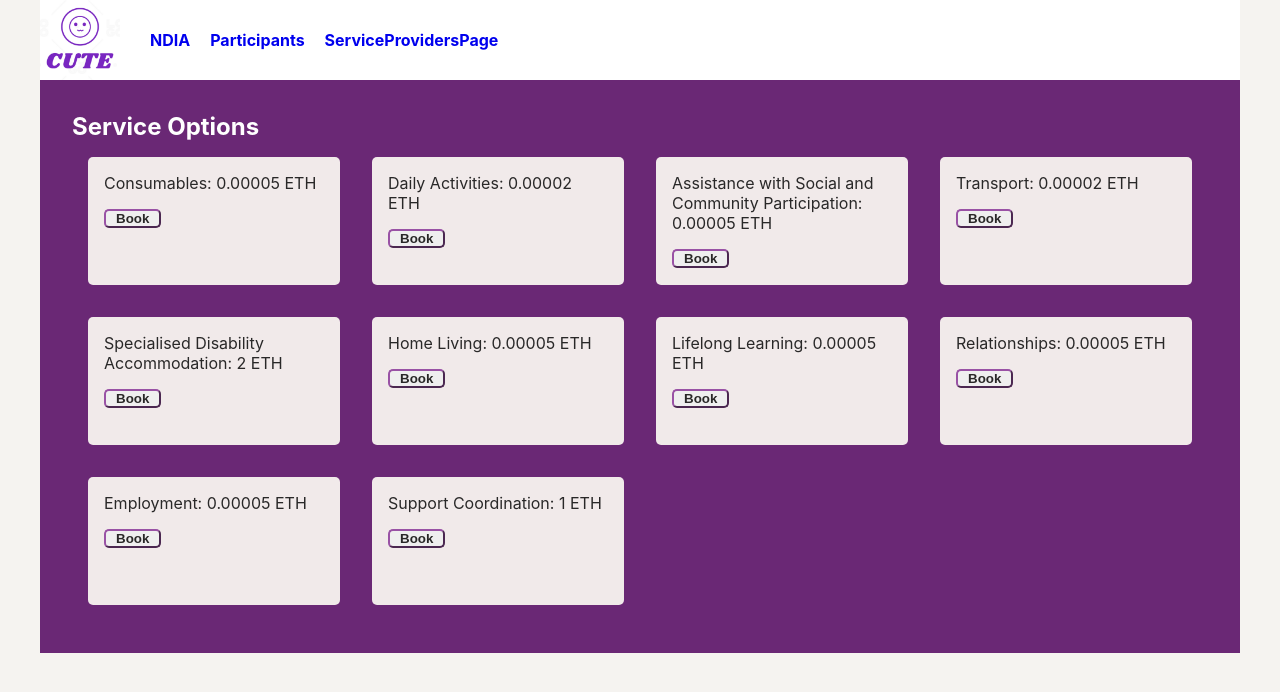
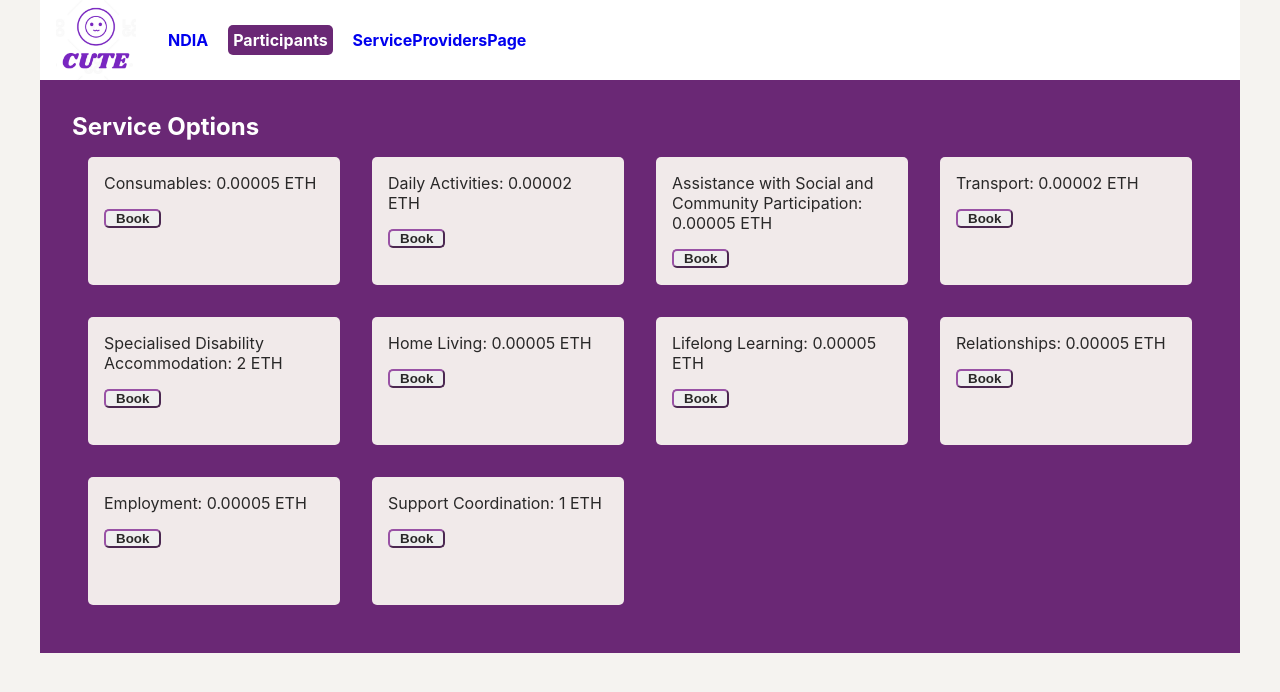
Before and after one commit to KaybotV2/ndis-smart-contract, a React (Create React App) app: page /participants in a window 1280 px wide. Shown: the top 692 px of the page. Built offline with nearby package versions, Linux system fonts and the light colour scheme; what web3 would draw is missing.

Commit message:
Navbar styling

```diff
--- a/src/App.css
+++ b/src/App.css
@@ -91,8 +91,9 @@ div.container > div.dashboard-header > p {
   height: auto;
 }
 
-.container-display-flex > li:hover {
+.container-display-flex > li:hover, .booking-container-display-flex > div:hover {
   font-weight: bolder;
+  color: #3e326d;
 }
 
 button {
--- a/src/Navbar.css
+++ b/src/Navbar.css
@@ -13,13 +13,12 @@
   font-weight: bold;
   display: flex;
   align-items: center;
-
 }
 
 div.logo {
   width: 5rem;
   height: 5rem;
-    margin-right: 30px;
+  margin: 0 1rem;
   background-image: url("../src/logo.png");
   background-size: cover;
 }
@@ -32,7 +31,7 @@
 .nav__list {
   list-style: none;
   display: flex;
-    margin: 0;
+  margin: 1rem;
   padding: 0;
 }
 
@@ -50,6 +49,19 @@
   color: gray;
 }
 
+
+.nav__link.active {
+  background-color: #6a2875;
+  padding: 5px;
+  color: #FFF;
+  border-radius: 5px;
+}
+
+a.nav__logo.active {
+  border: #6a2875 2px solid;
+
+}
+
 .sr-only {
   position: absolute;
   width: 1px;
```
Lines whose indentation alone changed are shown as unchanged.
